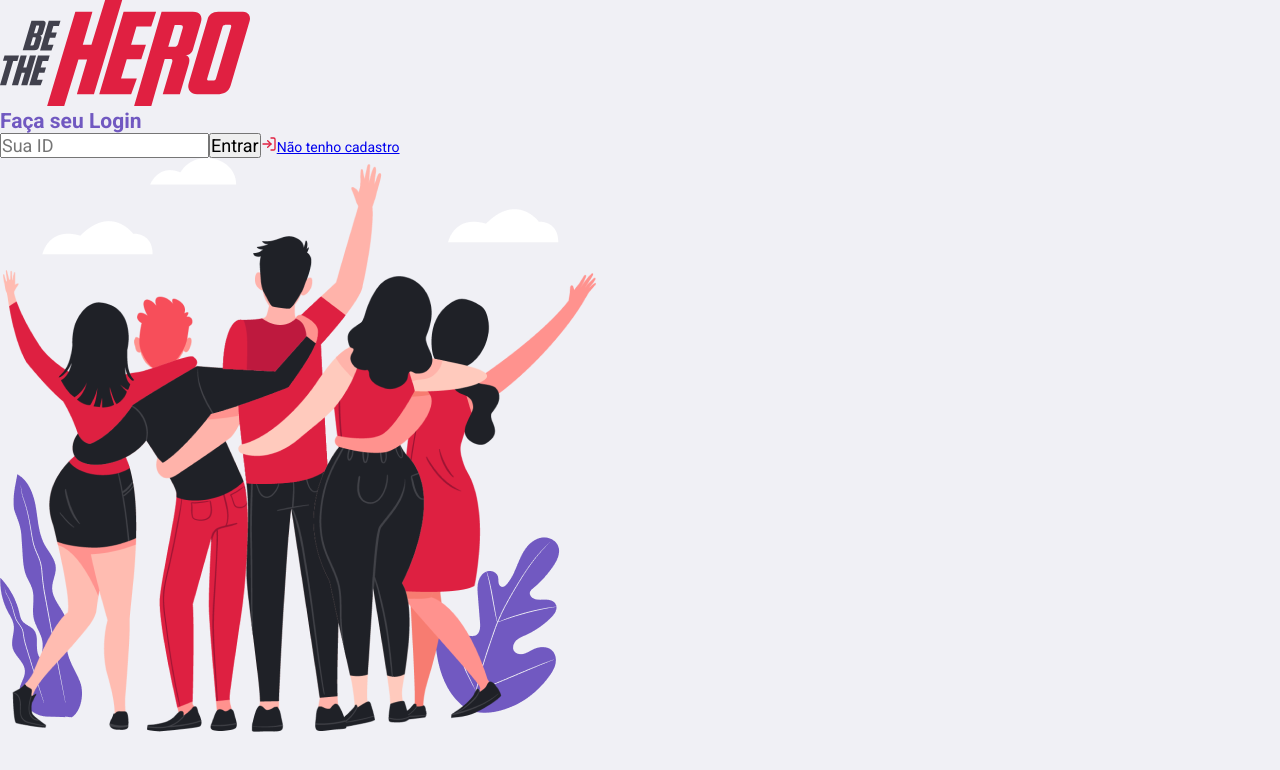
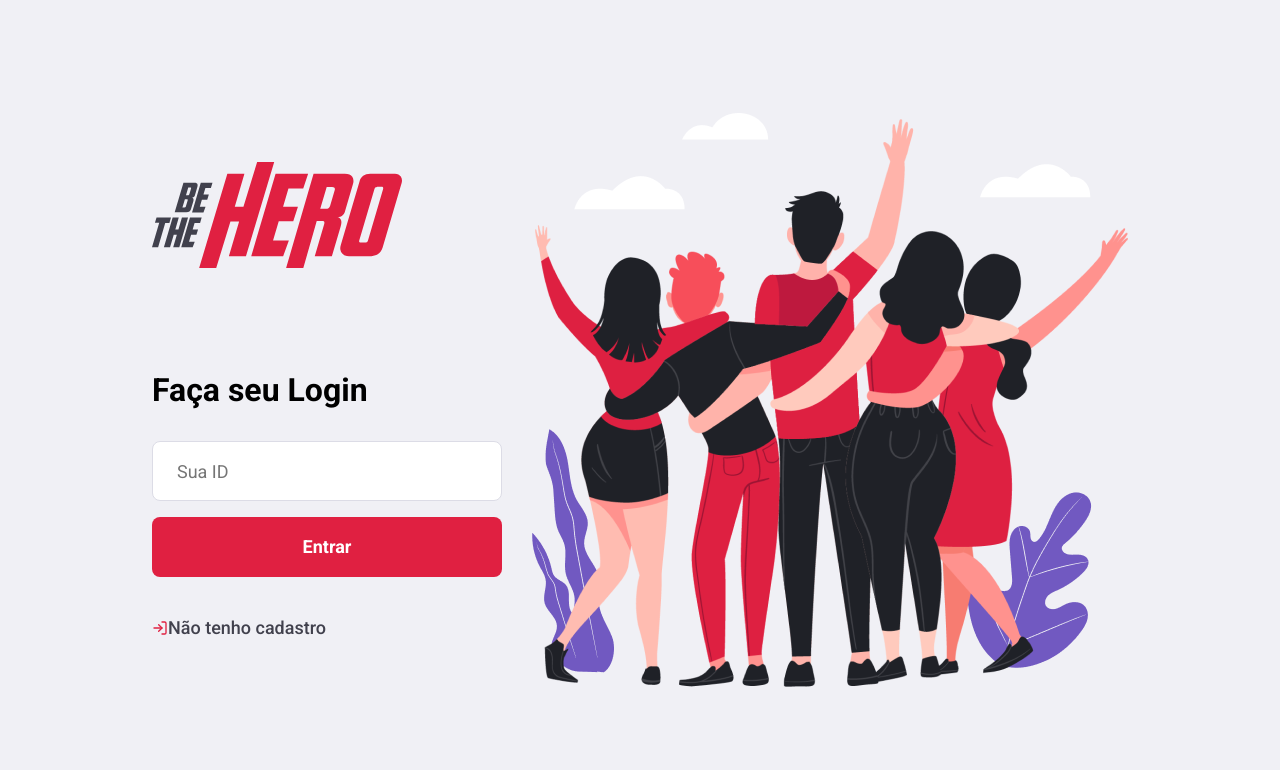
Before and after one commit to dannyelgjl/BeTheHero, a React (Create React App) app in the folder web/: page / in a window 1280 px wide. Shown: the top 770 px of the page. Built offline with nearby package versions, Linux system fonts and the light colour scheme.

Commit message:
Login finalizado

```diff
--- a/web/src/global.css
+++ b/web/src/global.css
@@ -22,3 +22,33 @@ textarea {
 button {
   cursor: pointer;
 }
+
+form input {
+  width: 100%;
+  height: 60px;
+  color: #333;
+  border: 1px solid #dcdce6;
+  border-radius: 8px;
+  padding: 0 24px;
+}
+
+.button {
+  width: 100%;
+  height: 60px;
+  background: #e02041;
+  border: 0;
+  border-radius: 8px;
+  color: #fff;
+  font-weight: 700;
+  margin-top: 16px;
+  display: inline-block;
+  text-align: center;
+  text-decoration: none;
+  font-size: 18px;
+  line-height: 60px;
+  transition: filter 0.2s;
+}
+
+.button:hover {
+  filter: brightness(90%);
+}
--- a/web/src/pages/Login/index.js
+++ b/web/src/pages/Login/index.js
@@ -12,11 +12,13 @@ export default function Login() {
       <section className="form">
         <img src={logoImg} alt="Be The Hero" />
 
-        <form action="">
+        <form>
           <h1>Faça seu Login</h1>
 
           <input placeholder="Sua ID" />
-          <button type="submit">Entrar</button>
+          <button className="button" type="submit">
+            Entrar
+          </button>
 
           <a href="/register">
             <FiLogIn size="16" color="#E02041" />
--- a/web/src/pages/Login/styles.css
+++ b/web/src/pages/Login/styles.css
@@ -1,3 +1,44 @@
-h1 {
-  color: #7159c1;
+.login-container {
+  width: 100%;
+  max-width: 1120px;
+  height: 100vh;
+  margin: 0 auto;
+
+  display: flex;
+  align-items: center;
+  justify-content: center;
 }
+
+.login-container section.form {
+  width: 100%;
+  max-width: 350px;
+  margin-right: 30px;
+}
+
+.login-container section.form form {
+  margin-top: 100px;
+}
+
+.login-container section.form form h1 {
+  font-size: 32px;
+  margin-bottom: 32px;
+}
+
+.login-container section.form form a {
+  display: flex;
+  align-items: center;
+  margin-top: 40px;
+  color: #41414d;
+  font-size: 18px;
+  text-decoration: none;
+  font-weight: 500;
+  transition: opacity 0.2s;
+}
+
+.login-container section.form form form a svg {
+  margin-right: 8px;
+}
+
+.login-container section.form form a:hover {
+  opacity: 0.8;
+}
```
